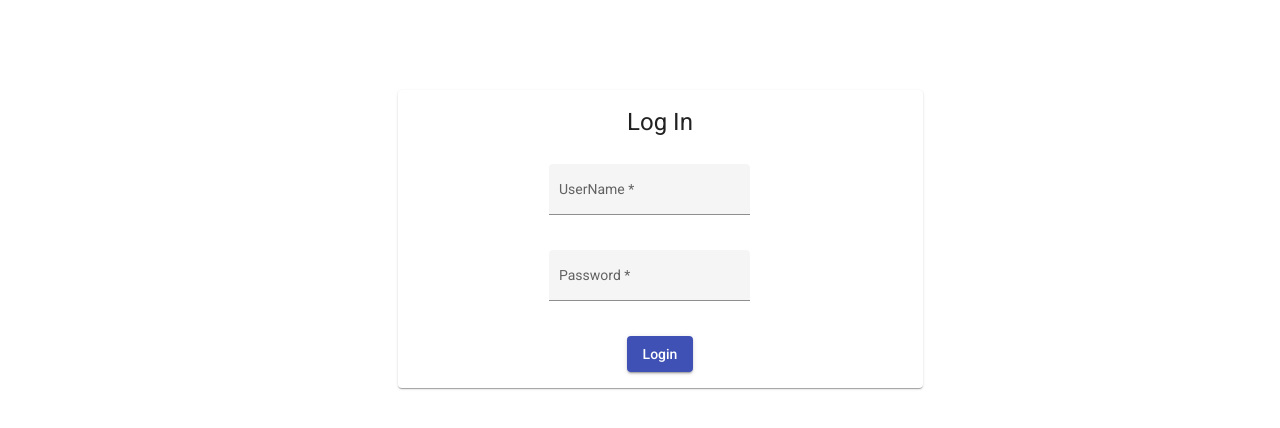
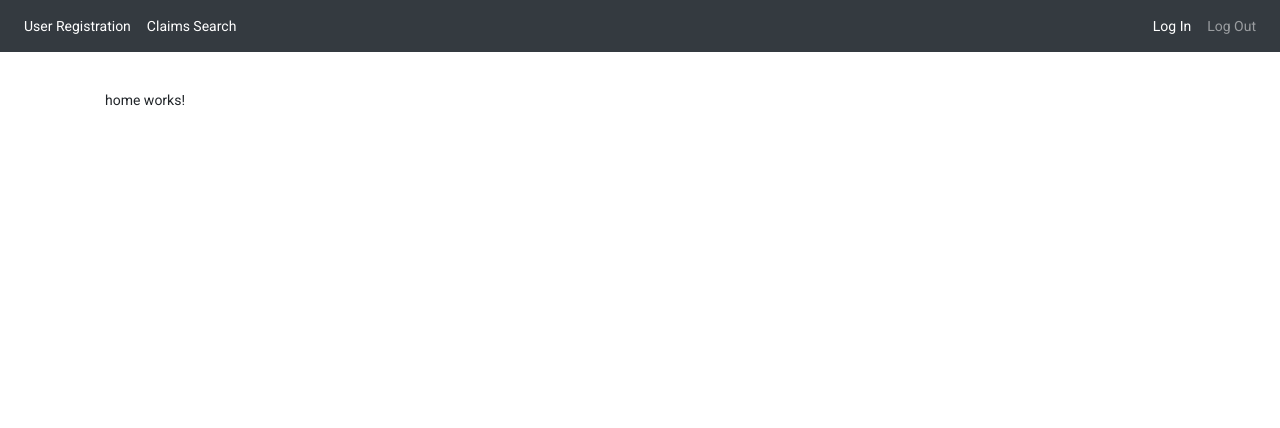
Before and after one commit to sharmilabogireddy/RegistrationAngular, an Angular app: page / in a window 1280 px wide. Shown: the top 428 px of the page. Built offline with nearby package versions, Linux system fonts and the light colour scheme; sample sign-in values are in the browser's storage.

Commit message:
login route if no user session

```diff
--- a/src/app/app.component.html
+++ b/src/app/app.component.html
@@ -1,7 +1,7 @@
 <!--Navigationbar-->
-<!--<app-navbar></app-navbar>-->
+<app-navbar *ngIf="user"></app-navbar>
 <div class="container" style="margin: 90px;">
   <!--<app-Registration></app-Registration>-->
-  <app-login></app-login>
-  <!--<router-outlet></router-outlet>-->
+  <!--<app-login></app-login>-->
+  <router-outlet></router-outlet>
 </div>
--- a/src/app/login/login.component.ts
+++ b/src/app/login/login.component.ts
@@ -6,7 +6,6 @@ import { Router, ActivatedRoute } from '@angular/router';
 import { first } from 'rxjs/operators';
 
 @Component({
-  selector: 'app-login',
   templateUrl: './login.component.html',
   styleUrls: ['./login.component.css'],
 })
```
